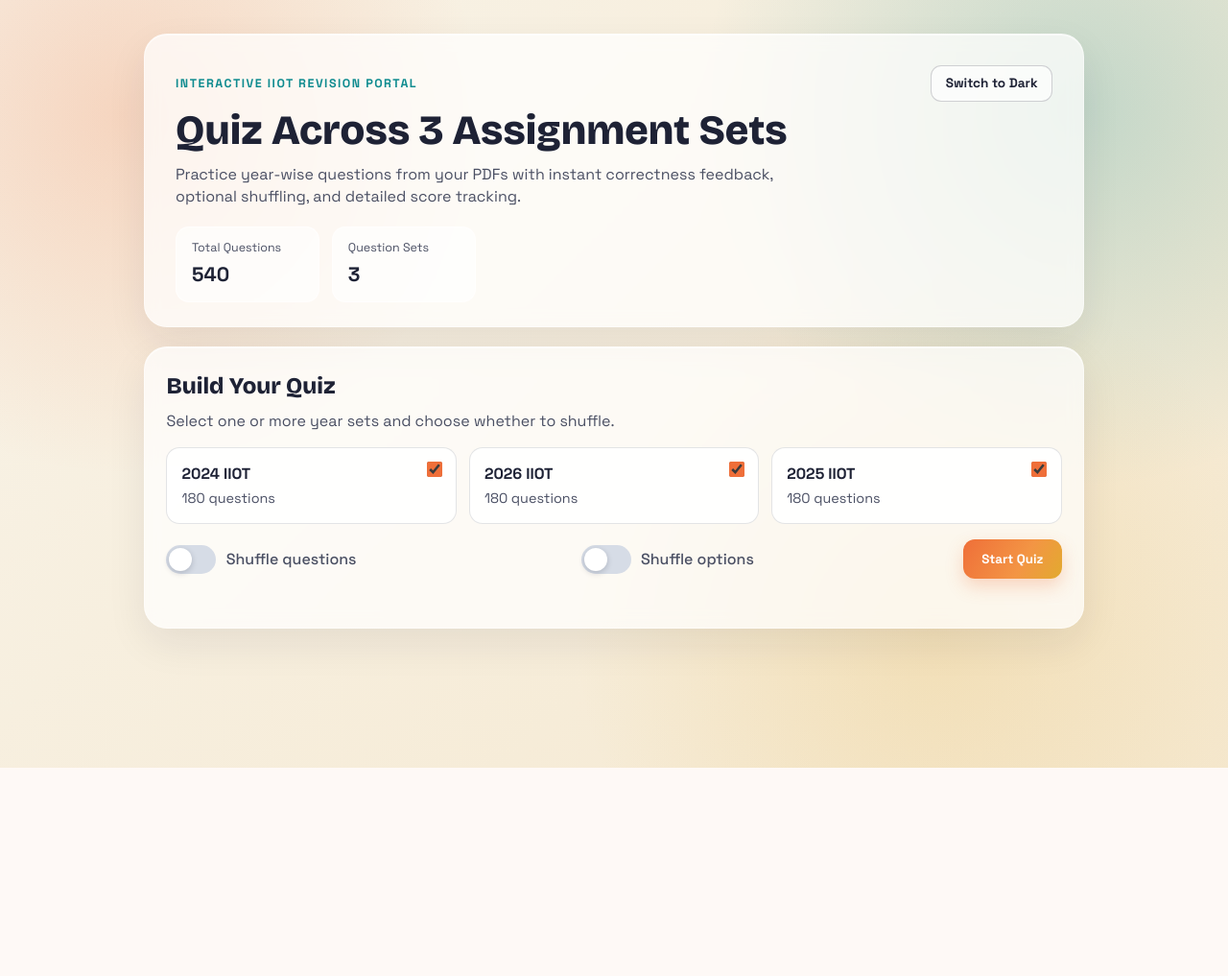
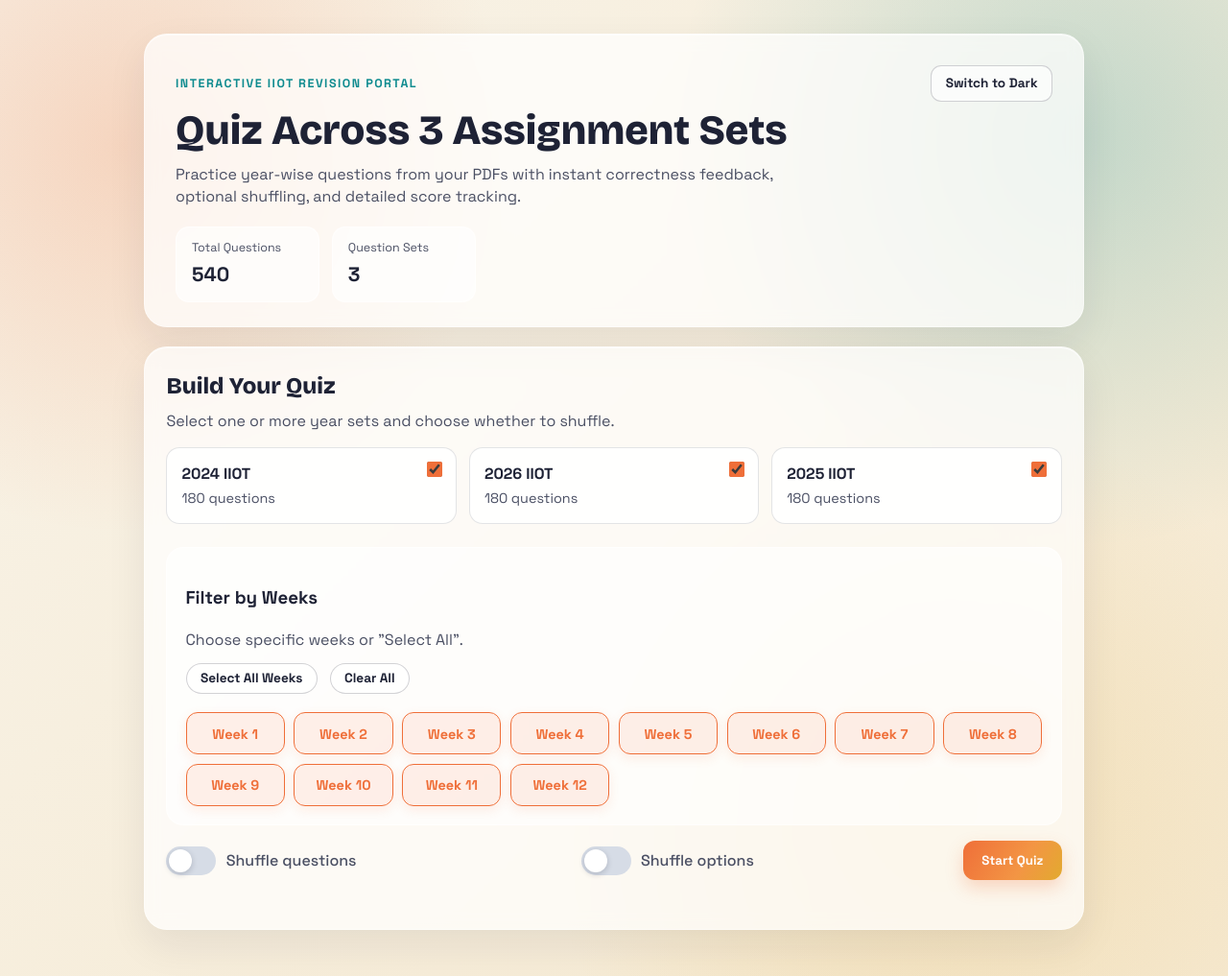
Before and after one commit to aryaman-aga/iot-with-groq, a Flask app: page / in a window 1280 px wide. Shown: the whole page at 96% size. Before the commit the page ends 800 px from the top, so only its background shows below. Run offline with Flask 3, Linux system fonts and the light colour scheme.

Commit message:
Enhance quiz with browser caching, week filtering, and improved AI explanations

```diff
--- a/app.py
+++ b/app.py
@@ -48,6 +48,21 @@ QUESTION_LIST: list[dict[str, Any]] = payload["questions"]
 QUESTION_LOOKUP: dict[str, dict[str, Any]] = {question["id"]: question for question in QUESTION_LIST}
 SOURCE_LABEL_LOOKUP: dict[str, str] = {source["source_id"]: source["label"] for source in SOURCE_CATALOG}
 
+# Aggregate available weeks per source
+SOURCE_WEEKS: dict[str, list[int]] = {}
+for q in QUESTION_LIST:
+    s_id = q["source_id"]
+    week = q.get("week")
+    if week is not None:
+        try:
+            week_int = int(week)
+            SOURCE_WEEKS.setdefault(s_id, set()).add(week_int)
+        except (ValueError, TypeError):
+            pass
+
+# Convert sets to sorted lists for JSON serialization
+SOURCE_WEEKS_SERIALIZABLE = {k: sorted(list(v)) for k, v in SOURCE_WEEKS.items()}
+
 
 @dataclass
 class QuizSession:
@@ -66,15 +81,41 @@ QUIZ_SESSIONS: dict[str, QuizSession] = {}
 QUIZ_LOCK = Lock()
 
 app = Flask(__name__)
+app.config['SEND_FILE_MAX_AGE_DEFAULT'] = 31536000
+
+
+@app.after_request
+def add_header(response):
+    """Add cache control headers to static files."""
+    if 'Cache-Control' not in response.headers:
+        if request.path.startswith('/static/'):
+            response.headers['Cache-Control'] = 'public, max-age=31536000'
+    return response
 
 
 def _get_groq_explanation(question: dict[str, Any], selected_option: str, correct_option: str) -> str | None:
-    """Get AI explanation from Groq for a wrong answer."""
+    """Get AI explanation from Groq for an answer."""
     if not GROQ_CLIENT:
         return None
 
+    is_correct = selected_option == correct_option
     try:
-        prompt = f"""The user answered incorrectly on this question:
+        if is_correct:
+            prompt = f"""The user answered CORRECTLY on this question:
+
+Question: {question['question']}
+
+Options:
+A) {question['options']['a']}
+B) {question['options']['b']}
+C) {question['options']['c']}
+D) {question['options']['d']}
+
+The user selected the correct answer: {selected_option.upper()}) {question['options'][selected_option]}
+
+Briefly explain why this answer is correct. Be concise (2-3 sentences)."""
+        else:
+            prompt = f"""The user answered INCORRECTLY on this question:
 
 Question: {question['question']}
 
@@ -162,6 +203,7 @@ def index() -> str:
     return render_template(
         "index.html",
         sources=SOURCE_CATALOG,
+        source_weeks=SOURCE_WEEKS_SERIALIZABLE,
         total_questions=len(QUESTION_LIST),
     )
 
@@ -175,14 +217,26 @@ def health() -> tuple[dict[str, str], int]:
 def start_quiz() -> Any:
     body = request.get_json(silent=True) or {}
     selected_sources = _normalize_source_selection(body.get("sources", []))
+    selected_weeks = body.get("weeks")  # Expecting a list of integers or None for "all"
     shuffle_enabled = bool(body.get("shuffle", False))
     shuffle_options_enabled = bool(body.get("shuffle_options", False))
 
     selected_questions = [
         question for question in QUESTION_LIST if question["source_id"] in selected_sources
     ]
+
+    # Apply week filtering if specified
+    if isinstance(selected_weeks, list) and selected_weeks:
+        try:
+            week_ints = [int(w) for w in selected_weeks]
+            selected_questions = [
+                q for q in selected_questions if q.get("week") in week_ints
+            ]
+        except (ValueError, TypeError):
+            pass
+
     if not selected_questions:
-        return jsonify({"error": "No questions available for selected sources."}), 400
+        return jsonify({"error": "No questions available for selected sources/weeks."}), 400
 
     question_ids = [question["id"] for question in selected_questions]
     if shuffle_enabled:
@@ -364,8 +418,10 @@ def get_explanation() -> Any:
         return jsonify({"error": "Question not found."}), 404
 
     correct_option = question["answer"]
-    if selected_option == correct_option:
-        return jsonify({"explanation": None}), 200
+
+    # If the answer is correct, we ONLY show an explanation if the secret code is correct
+    # (incorrect answers already show explanations if the code is correct)
+    # The frontend calls this for all answers now.
 
     explanation = _get_groq_explanation(question, selected_option, correct_option)
     return jsonify({"explanation": explanation})
--- a/static/css/styles.css
+++ b/static/css/styles.css
@@ -685,3 +685,82 @@ body {
     padding: 0.85rem 0.9rem;
   }
 }
+
+/* Week Selection Styles */
+.week-selection-section {
+  margin-top: 1.5rem;
+  padding: 1.2rem;
+  background: var(--card-soft);
+  border: 1px solid var(--card-soft-border);
+  border-radius: 18px;
+  animation: revealUp 0.4s ease both;
+}
+
+.week-controls {
+  margin-top: 0.8rem;
+  display: flex;
+  gap: 0.8rem;
+  flex-wrap: wrap;
+}
+
+.pill-btn {
+  border: 1px solid var(--ghost-border);
+  border-radius: 999px;
+  padding: 0.4rem 0.9rem;
+  background: var(--pill-bg);
+  font-family: inherit;
+  font-size: 0.85rem;
+  font-weight: 700;
+  color: var(--ink);
+  cursor: pointer;
+  transition: all 0.2s ease;
+}
+
+.pill-btn:hover {
+  border-color: var(--accent-alt);
+  background: var(--ghost-hover-bg);
+}
+
+.week-grid {
+  margin-top: 1.2rem;
+  display: grid;
+  grid-template-columns: repeat(auto-fill, minmax(100px, 1fr));
+  gap: 0.6rem;
+}
+
+.week-tile {
+  position: relative;
+  padding: 0.6rem 0.8rem;
+  background: var(--card-strong);
+  border: 1px solid var(--line);
+  border-radius: 12px;
+  cursor: pointer;
+  text-align: center;
+  transition: all 0.2s ease;
+}
+
+.week-tile:hover {
+  border-color: var(--accent-alt);
+  transform: translateY(-2px);
+}
+
+.week-tile input {
+  position: absolute;
+  opacity: 0;
+  pointer-events: none;
+}
+
+.week-tile span {
+  font-size: 0.9rem;
+  font-weight: 600;
+}
+
+.week-tile:has(input:checked) {
+  border-color: var(--accent-main);
+  background: rgba(239, 111, 57, 0.1);
+  box-shadow: 0 4px 12px rgba(239, 111, 57, 0.12);
+}
+
+.week-tile:has(input:checked) span {
+  color: var(--accent-main);
+}
--- a/static/js/app.js
+++ b/static/js/app.js
@@ -26,6 +26,11 @@
   const sourceBreakdown = document.getElementById("sourceBreakdown");
   const restartBtn = document.getElementById("restartBtn");
   const groqSecretCode = document.getElementById("groqSecretCode");
+
+  const weekSelectionSection = document.getElementById("weekSelectionSection");
+  const weekGrid = document.getElementById("weekGrid");
+  const selectAllWeeksBtn = document.getElementById("selectAllWeeksBtn");
+  const clearAllWeeksBtn = document.getElementById("clearAllWeeksBtn");
 
   const state = {
     quizId: "",
@@ -84,6 +89,46 @@
 
   function setSetupError(message) {
     setupError.textContent = message;
+  }
+
+  function updateWeekGrid() {
+    const selectedSources = getSelectedSources();
+    if (!selectedSources.length) {
+      weekSelectionSection.classList.add("hidden");
+      return;
+    }
+
+    const availableWeeks = new Set();
+    selectedSources.forEach(sourceId => {
+      const weeks = window.SOURCE_WEEKS[sourceId] || [];
+      weeks.forEach(w => availableWeeks.add(w));
+    });
+
+    if (availableWeeks.size === 0) {
+      weekSelectionSection.classList.add("hidden");
+      return;
+    }
+
+    const sortedWeeks = Array.from(availableWeeks).sort((a, b) => a - b);
+    weekGrid.innerHTML = "";
+
+    sortedWeeks.forEach(week => {
+      const label = document.createElement("label");
+      label.className = "week-tile";
+      label.innerHTML = `
+        <input type="checkbox" class="week-checkbox" value="${week}" checked />
+        <span>Week ${week}</span>
+      `;
+      weekGrid.appendChild(label);
+    });
+
+    weekSelectionSection.classList.remove("hidden");
+  }
+
+  function getSelectedWeeks() {
+    return Array.from(document.querySelectorAll(".week-checkbox:checked")).map(
+      (checkbox) => parseInt(checkbox.value, 10),
+    );
   }
 
   function clearFeedback() {
@@ -191,11 +236,11 @@
     } else {
       let message = `Wrong answer. Correct option: ${data.correct_option.toUpperCase()} - ${data.correct_option_text}`;
       showFeedback(message, "bad");
+    }
 
-      // Fetch AI explanation asynchronously
-      if (state.currentQuestion) {
-        fetchExplanation(state.currentQuestion.id, data.selected_option);
-      }
+    // Fetch AI explanation asynchronously for all answers if secret code is set
+    if (state.currentQuestion) {
+      fetchExplanation(state.currentQuestion.id, data.selected_option);
     }
   }
 
@@ -272,6 +317,7 @@
         headers: { "Content-Type": "application/json" },
         body: JSON.stringify({
           sources: selectedSources,
+          weeks: getSelectedWeeks(),
           shuffle: shuffleToggle.checked,
           shuffle_options: shuffleOptionsToggle.checked,
         }),
@@ -470,4 +516,24 @@
     updateThemeToggleUi(getCurrentTheme());
     themeToggleBtn.addEventListener("click", toggleTheme);
   }
+
+  // Initial week grid population
+  updateWeekGrid();
+
+  // Source change listener
+  document.querySelectorAll(".source-checkbox").forEach(checkbox => {
+    checkbox.addEventListener("change", updateWeekGrid);
+  });
+
+  if (selectAllWeeksBtn) {
+    selectAllWeeksBtn.addEventListener("click", () => {
+      document.querySelectorAll(".week-checkbox").forEach(cb => cb.checked = true);
+    });
+  }
+
+  if (clearAllWeeksBtn) {
+    clearAllWeeksBtn.addEventListener("click", () => {
+      document.querySelectorAll(".week-checkbox").forEach(cb => cb.checked = false);
+    });
+  }
 })();
--- a/templates/index.html
+++ b/templates/index.html
@@ -40,6 +40,20 @@
         <span class="tile-sub">{{ source.question_count }} questions</span>
       </label>
       {% endfor %}
+    </div>
+
+    <div id="weekSelectionSection" class="week-selection-section hidden">
+      <div class="section-head">
+        <h3>Filter by Weeks</h3>
+        <p>Choose specific weeks or "Select All".</p>
+      </div>
+      <div class="week-controls">
+        <button id="selectAllWeeksBtn" class="pill-btn" type="button">Select All Weeks</button>
+        <button id="clearAllWeeksBtn" class="pill-btn" type="button">Clear All</button>
+      </div>
+      <div id="weekGrid" class="week-grid">
+        <!-- Dynamically populated -->
+      </div>
     </div>
 
     <div class="setup-controls">
@@ -99,5 +113,9 @@
       <button id="restartBtn" class="primary-btn" type="button">Start Another Quiz</button>
     </div>
   </section>
+
+  <script>
+    window.SOURCE_WEEKS = {{ source_weeks | tojson | safe }};
+  </script>
 </main>
 {% endblock %}
```
